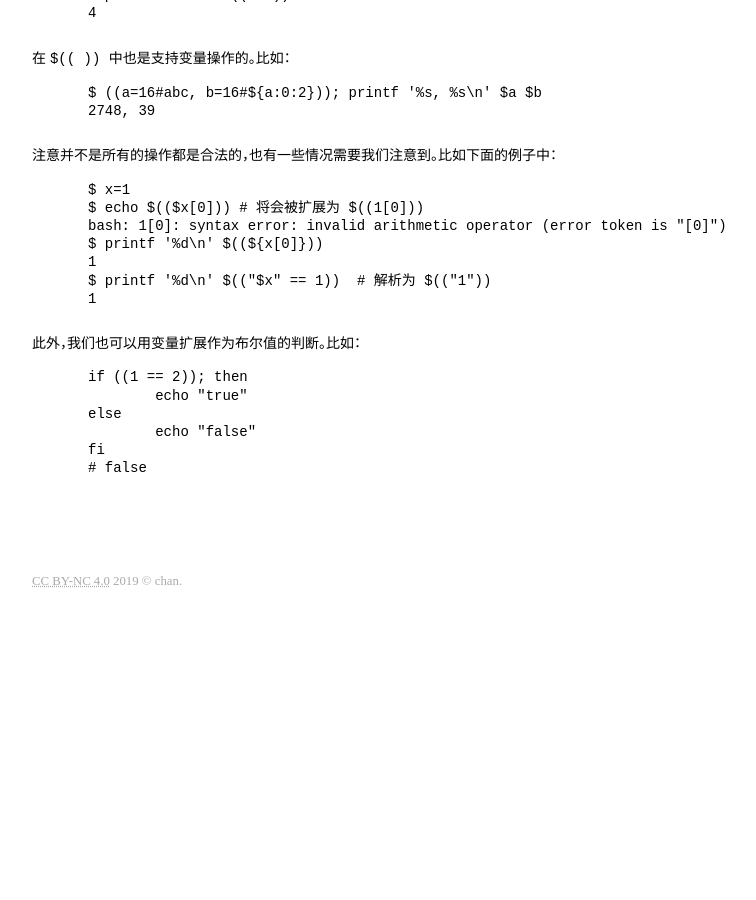
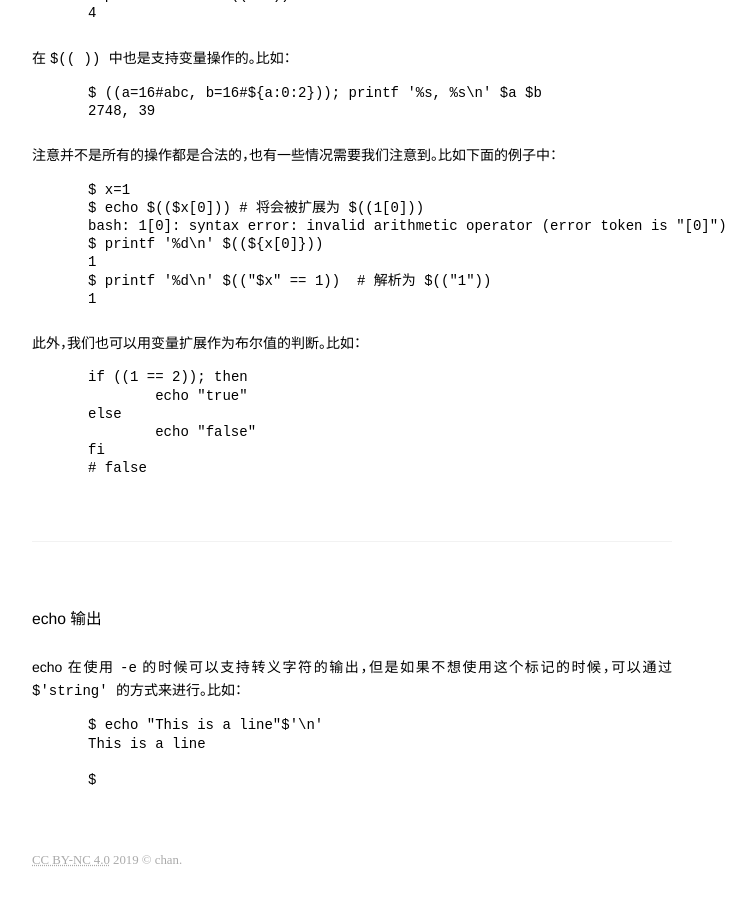
Before and after one commit to JesseEisen/chan, a Jekyll site: the page built from _posts/2019-08-26-bash.md, in a window 1280 px wide and 900 px high, scrolled down 3892 px. Shown: the whole window, without its empty margins (288-1044 px from the left). Built offline with Jekyll 4.4.1, drawn with Linux system fonts in a browser that asks for light colours; before the commit the page ends 4513 px from its top, so only the background shows below that.

Commit message:
add new content about bash

````diff
--- a/_posts/2019-08-26-bash.md
+++ b/_posts/2019-08-26-bash.md
@@ -210,6 +210,17 @@ else
 fi
 # false
 ```
-```
+
+
+---
+
+### echo 输出
+
+echo 在使用 `-e`  的时候可以支持转义字符的输出，但是如果不想使用这个标记的时候，可以通过 `$'string' 的方式来进行。比如：`
 
 ```
+$ echo "This is a line"$'\n'
+This is a line
+
+$
+```
````
